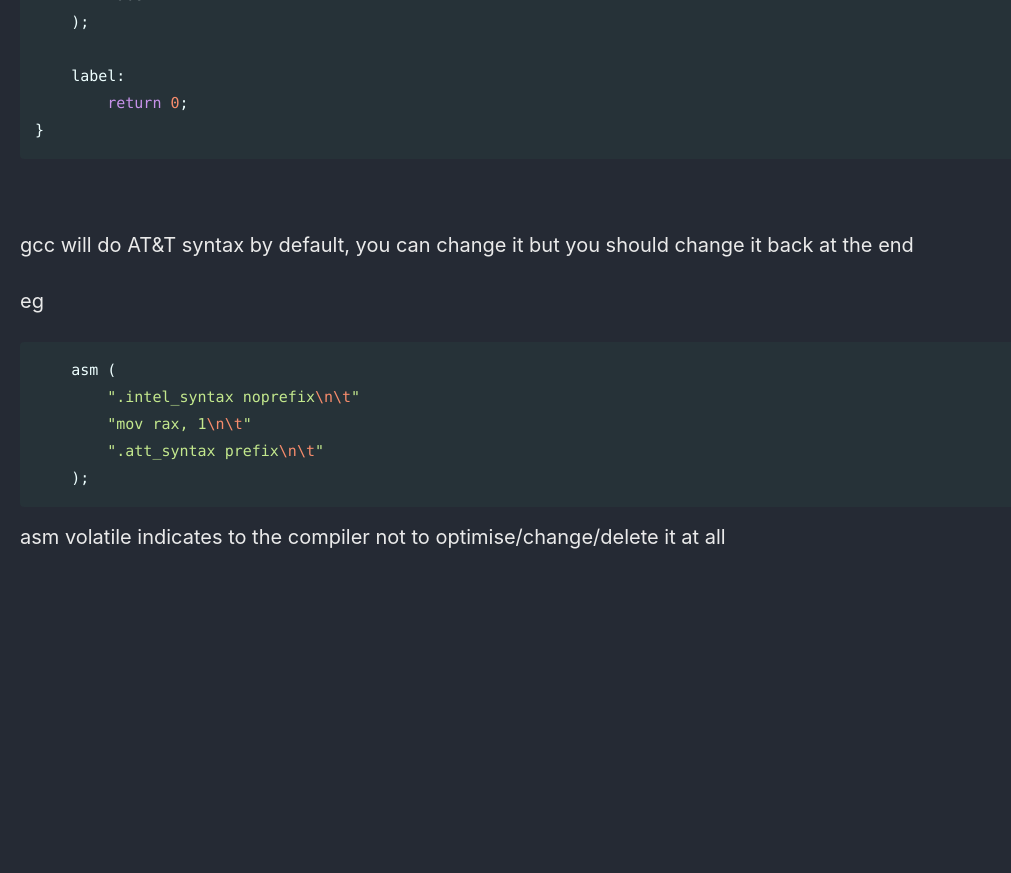
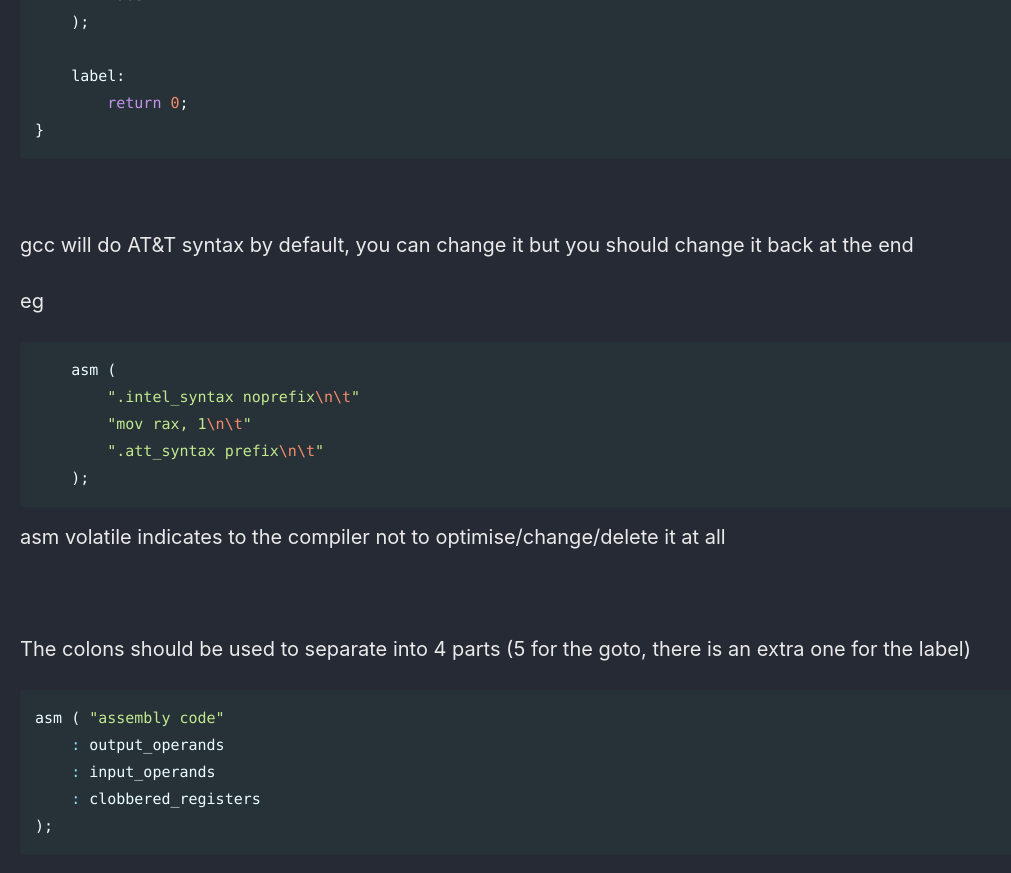
Before and after one commit to Connor-McCartney/Connor-McCartney.github.io, a Jekyll site: the page built from _pages/misc/C.md, in a window 1280 px wide and 900 px high, scrolled down 17462 px. Shown: the top 873 px of the window, without its empty margins (0-1011 px from the left). Built offline with Jekyll 4.4.1, drawn with Linux system fonts in a browser that asks for light colours; cached includes are drawn as plain includes; before the commit the page ends 18070 px from its top, so only the background shows below that.

Commit message:
Update C.md

````diff
--- a/_pages/misc/C.md
+++ b/_pages/misc/C.md
@@ -706,3 +706,18 @@ eg
 
 
 asm volatile indicates to the compiler not to optimise/change/delete it at all
+
+
+
+<br>
+
+
+The colons should be used to separate into 4 parts (5 for the goto, there is an extra one for the label)
+
+```c
+asm ( "assembly code"
+    : output_operands
+    : input_operands
+    : clobbered_registers
+);
+```
````
